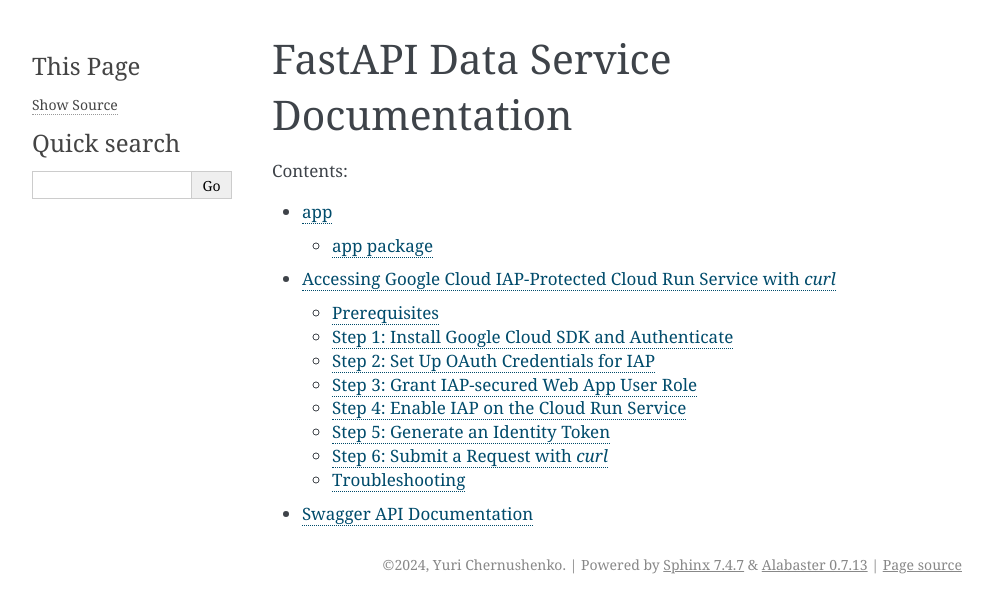
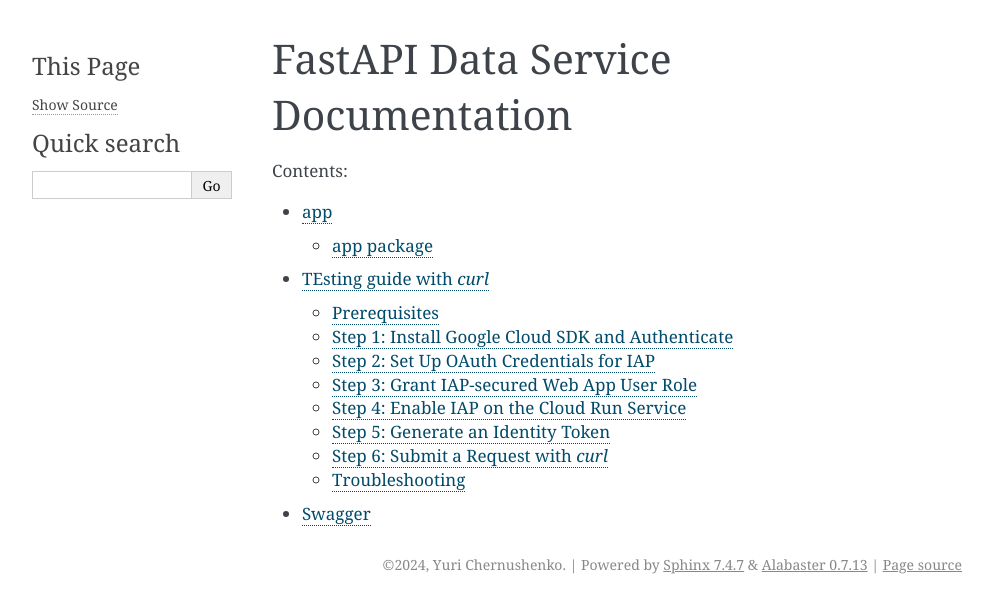
Before and after one commit to ychernushenko/fastapi-data-service, a Sphinx documentation site: the page built from docs/source/index.rst, in a window 1280 px wide. Shown: the top 613 px of the page, without its empty margins (148-1141 px from the left). Built offline with Sphinx 7.4.7, drawn with Linux system fonts in a browser that asks for light colours.

Commit message:
change name

```diff
--- a/docs/source/curl_guide.rst
+++ b/docs/source/curl_guide.rst
@@ -1,4 +1,4 @@
-Accessing Google Cloud IAP-Protected Cloud Run Service with `curl`
+TEsting guide with `curl`
 ==================================================================
 
 This guide provides step-by-step instructions for configuring Google Cloud Identity-Aware Proxy (IAP) to secure a Cloud Run service, generating an access token, and submitting a request to the service using `curl`.
--- a/docs/source/swagger.rst
+++ b/docs/source/swagger.rst
@@ -1,4 +1,4 @@
-Swagger API Documentation
+Swagger
 =========================
 
 You can view the `Swagger API Documentation <_static/swagger-ui/index.html>`_.
```
Also changed, not shown: README.md (+1 -1 lines).
